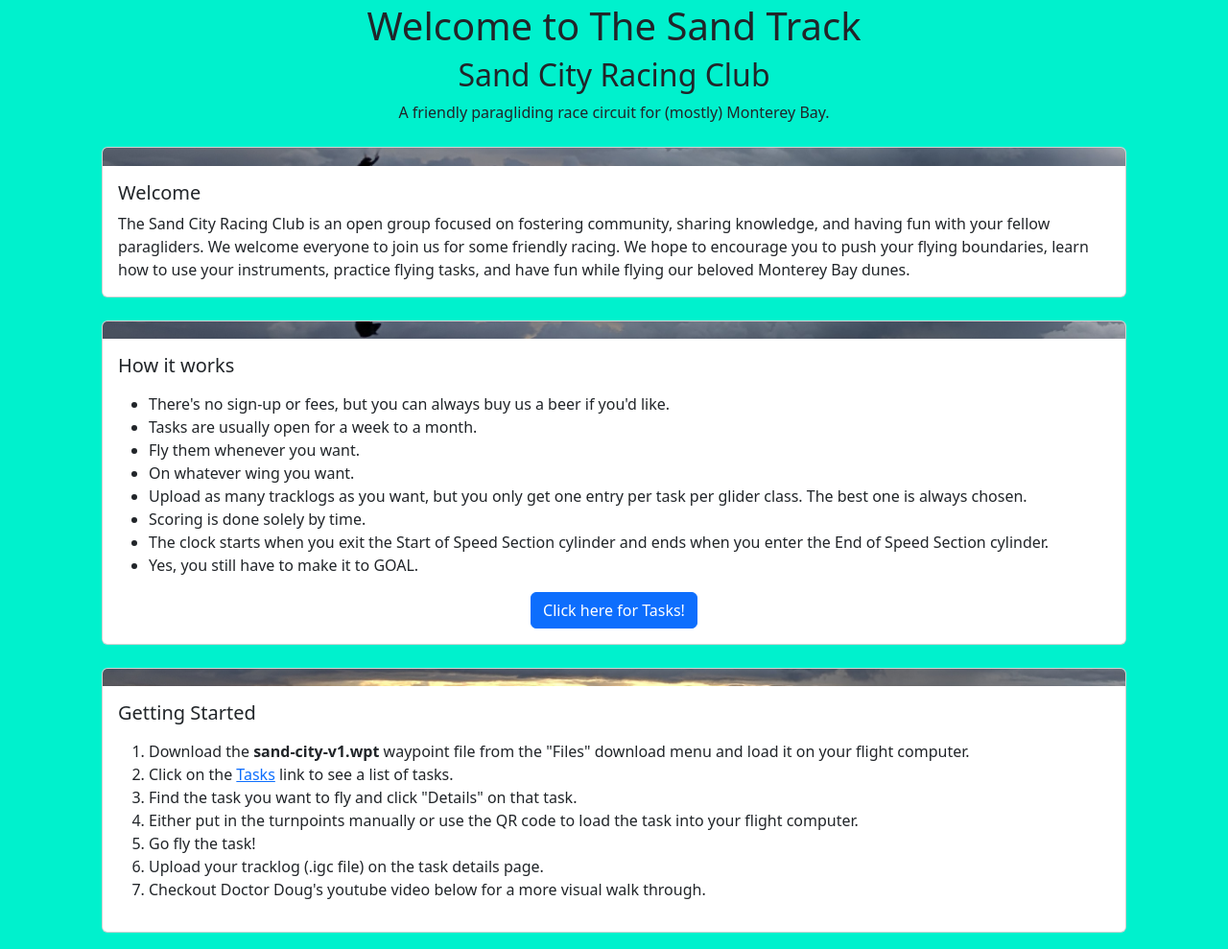
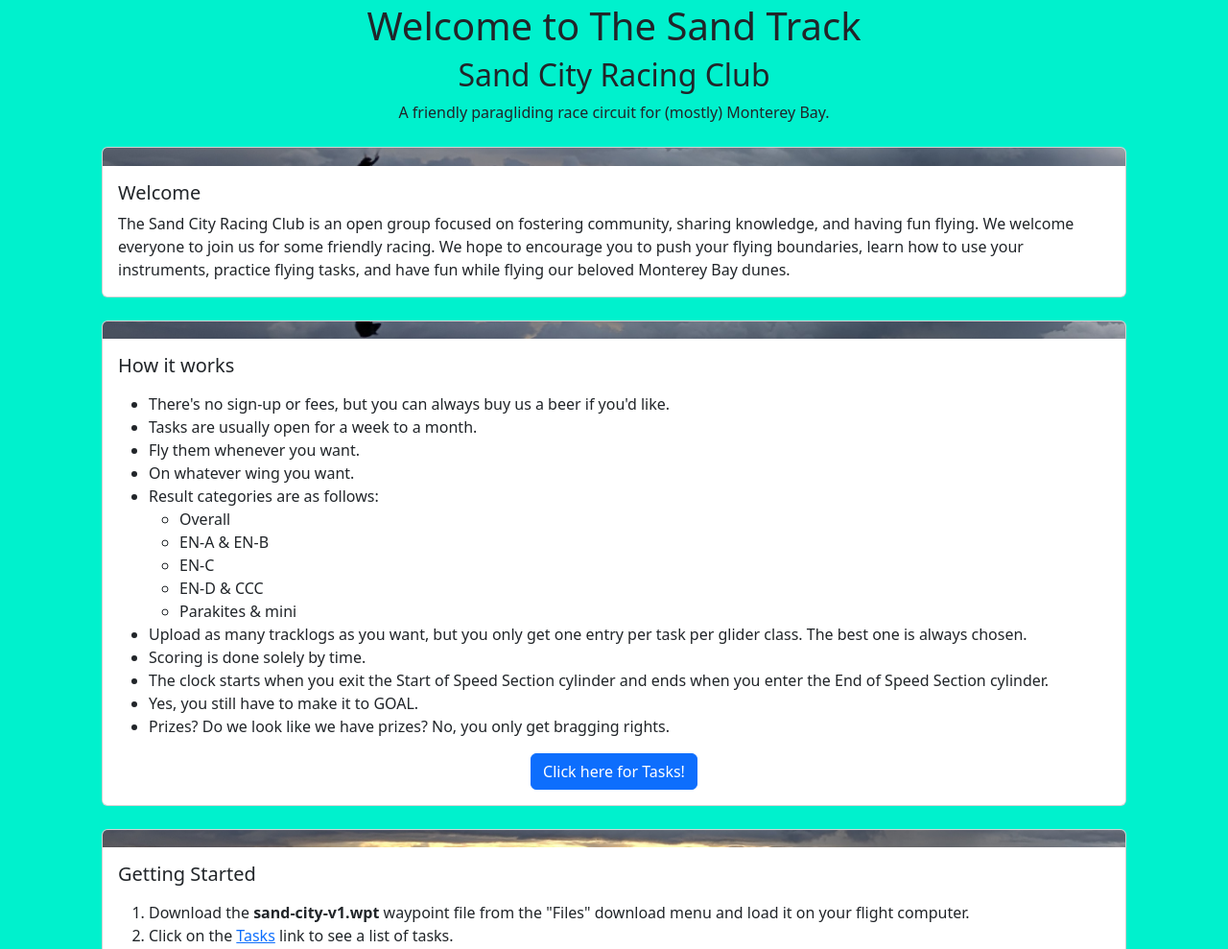
Before and after one commit to gerstle/sand-track, a Flask app: page / in a window 1280 px wide. Shown: the part 101-1090 px from the top of the page at 96% size. Run offline with Flask 3, Linux system fonts and the light colour scheme; some libraries are stand-ins or nearby versions.

Commit message:
home page tweaks (#28)
* home page tweaks

* bump version to 0.1.20

```diff
--- a/pyproject.toml
+++ b/pyproject.toml
@@ -1,6 +1,6 @@
 [project]
 name = "sand-track"
-version = "0.1.19"
+version = "0.1.20"
 description = "A simple paragliding task site"
 readme = "README.md"
 requires-python = ">=3.9"
--- a/src/tasks.py
+++ b/src/tasks.py
@@ -50,7 +50,7 @@
         {"id": "overall", "name": "Overall", "entries": overall_entries},
         {"id": "ab", "name": "EN-A / EN-B", "entries": ab_entries},
         {"id": "c", "name": "EN-C", "entries": c_entries},
-        {"id": "dccc", "name": "EN-D / EN-CCC", "entries": hot_entries},
+        {"id": "dccc", "name": "EN-D / CCC", "entries": hot_entries},
         {"id": "cool", "name": "Cool Kids", "entries": special_entries}
     ])
 
--- a/src/templates/index.html
+++ b/src/templates/index.html
@@ -17,8 +17,7 @@
             <h5 class="card-title text-start">Welcome</h5>
             <p class="card-text text-start">
                 The Sand City Racing Club is an open group focused on fostering community, sharing knowledge, and having
-                fun with
-                your fellow paragliders.
+                fun flying.
                 We welcome everyone to join us for some friendly racing.
                 We hope to encourage you to push your flying boundaries,
                 learn how to use your instruments, practice flying tasks, and have fun while flying our beloved Monterey
@@ -37,6 +36,15 @@
                 <li>Tasks are usually open for a week to a month.</li>
                 <li>Fly them whenever you want.</li>
                 <li>On whatever wing you want.</li>
+                <li>Result categories are as follows:
+                    <ul>
+                        <li>Overall</li>
+                        <li>EN-A & EN-B</li>
+                        <li>EN-C</li>
+                        <li>EN-D & CCC</li>
+                        <li>Parakites & mini</li>
+                    </ul>
+                </li>
                 <li>Upload as many tracklogs as you want, but you only get one entry per task per glider class. The best
                     one is always chosen.
                 </li>
@@ -45,6 +53,7 @@
                     of Speed Section cylinder.
                 </li>
                 <li>Yes, you still have to make it to GOAL.</li>
+                <li>Prizes? Do we look like we have prizes? No, you only get bragging rights.</li>
             </ul>
             </p>
             <a href="{{ url_for('tasks.index') }}" class="btn btn-primary">Click here for Tasks!</a>
```
